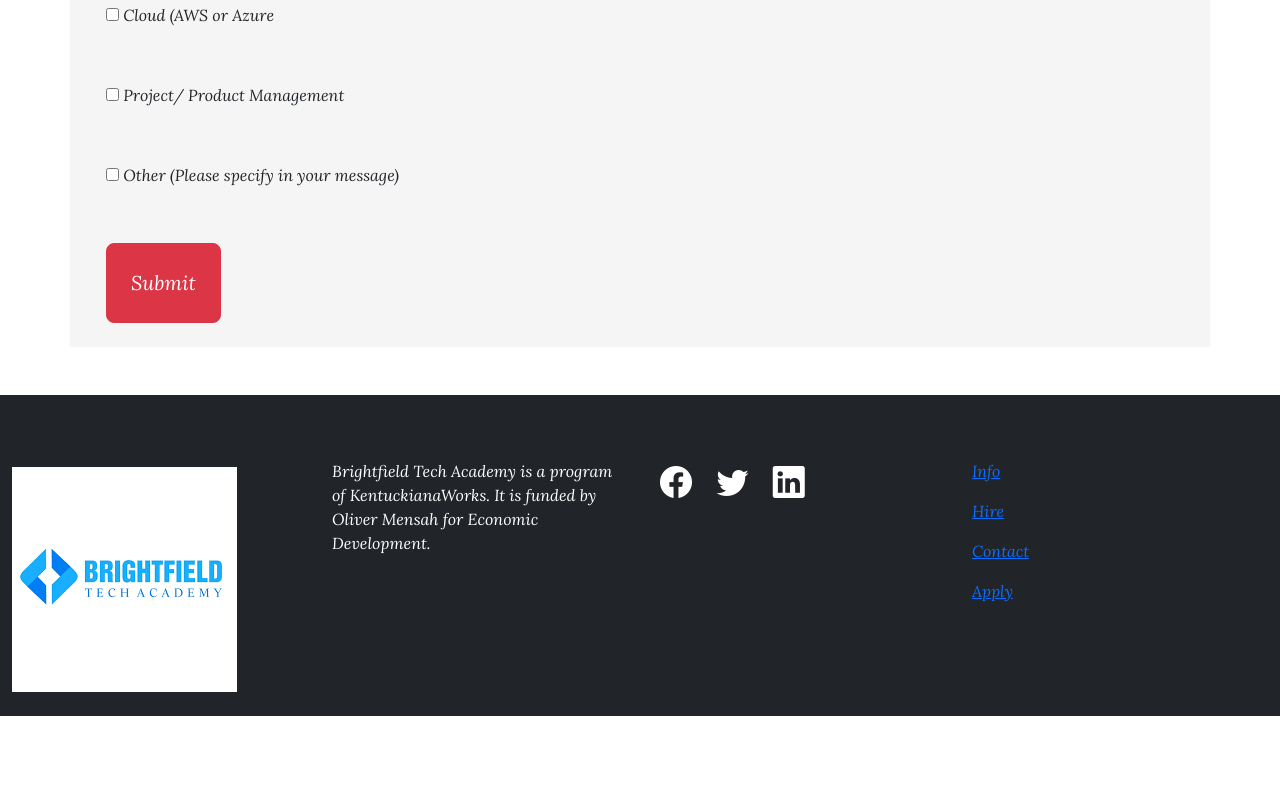
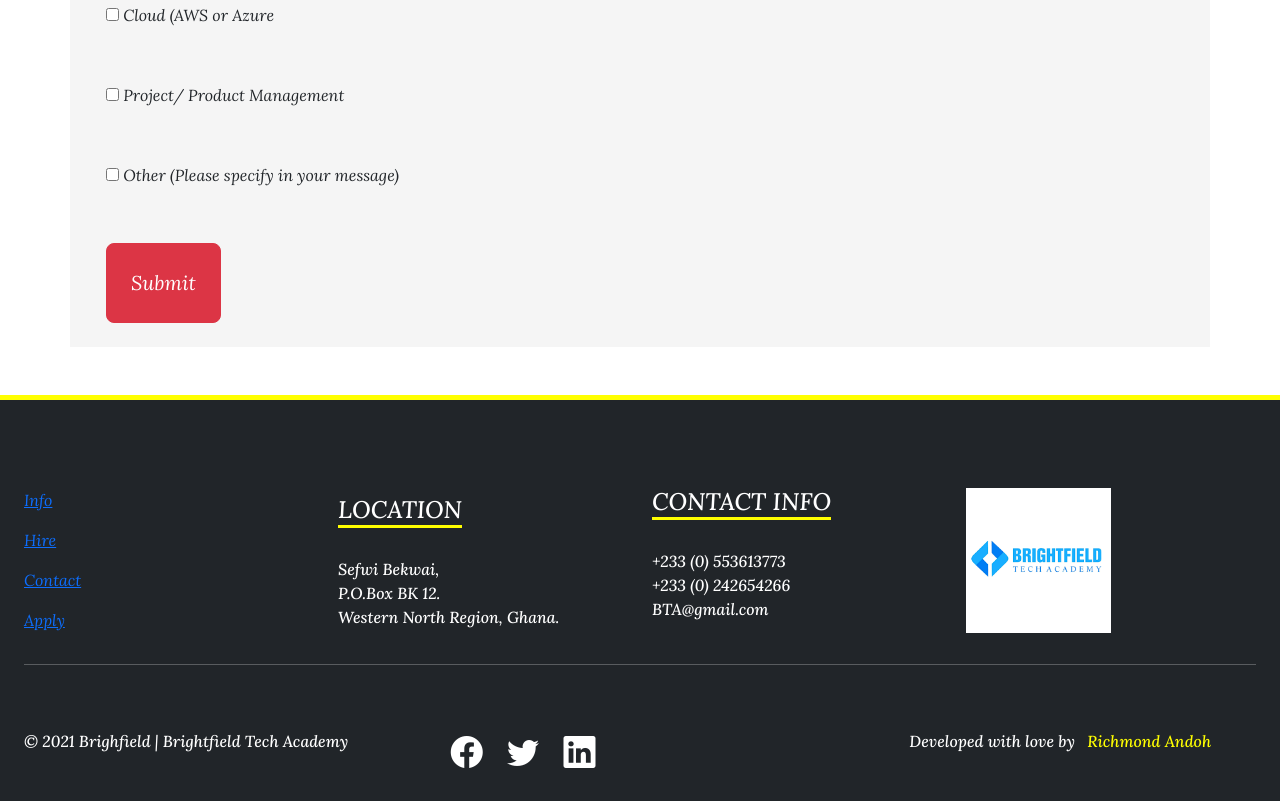
Before and after one commit to Richmond-Andoh/BTA-Webpage, a plain HTML site: page src/mentor.html in a window 1280 px wide. Shown: the part 4514-5315 px from the top of the page. Before the commit the page ends 5230 px from the top, so only its background shows below. Drawn offline with nearby package versions, Linux system fonts and the light colour scheme.

Commit message:
modified files

```diff
--- a/src/mentor.html
+++ b/src/mentor.html
@@ -317,33 +317,45 @@
     </div>
 
 
-    <footer class="mt-5 bg-dark text-white">
-        <div class="container-fluid mt-5">
-            <div class="row">
-                <div class="col col-sm-3">
-                    <div class="logo py-4 mt-5">
-                        <img src="../images/BTA-Logo.png" class="img-fluid">
+    <footer class="bg-dark p-4 text-white" style="border-top: 5px solid yellow;">
+        <div class="row pt-5">
+            <div class="col pt-3">
+                <p><a href="#">Info</a></p>
+                <p><a href="./src/hire.html">Hire</a></p>
+                <p><a href="./src/contact.html">Contact</a></p>
+                <p><a href="./src/apply.html">Apply</a></p>
+            </div>
+            <div class="col pt-4">
+                <h4><span style="border-bottom: 3px solid yellow;">LOCATION</span></h4>
+                <P class="pt-4" style="font-weight: 500;">Sefwi Bekwai, <br> P.O.Box BK 12. <br> Western North Region, Ghana.
+                </P>
+            </div>
+            <div class="col pt-3">
+                <h4><span style="border-bottom: 3px solid yellow;"> CONTACT INFO</span></h4>
+                <p class="pt-4" style="font-weight: 500;">+233 (0) 553613773 <br> +233 (0) 242654266 <br>
+                    <a href="#" style="color: white; text-decoration: none;"> BTA@gmail.com</a>
+                </p>
+            </div>
+            <div class="col pt-3">
+                <img src="../images/BTA-Logo.png" class="img-fluid" style="width: 50%;">
             </div>
         </div>
-
-                <div class="col col-sm-3">
-                    <p class="mt-3 pt-5">
-                        Brightfield Tech Academy is a program of KentuckianaWorks. It is funded by Oliver Mensah for Economic Development.
-                    </p>
+        <hr>
+        <div class="row  pt-5">
+            <div class="col">
+                <p style="color: white; font-weight: 500;">© 2021 Brighfield | Brightfield Tech Academy</p>
             </div>
-                <div class="col col-sm-3 pt-5 mt-3">
+            <div class="col">
                 <div class="social-media fs-2">
                     <i class="bi bi-facebook m-2"></i>
                     <i class="bi bi-twitter m-2"></i>
                     <i class="bi bi-linkedin m-2"></i>
                 </div>
             </div>
-                <div class="col col-sm-3 pt-5 mt-3">
-                    <p><a href="#">Info</a></p>
-                    <p><a href="#">Hire</a></p>
-                    <p><a href="#">Contact</a></p>
-                    <p><a href="#">Apply</a></p>
-                </div>
+            <div class="col">
+                <p style="color: white; font-weight: 500;" class="ps-5">
+                    Developed with love by <span style="color: yellow;" class="ps-2">Richmond Andoh</span>
+                </p>
             </div>
         </div>
     </footer>
```
Also changed, not shown: index.html (+44 -2 lines), src/apply.html (+30 -18 lines), src/contact.html (+30 -18 lines), src/hire.html (+30 -18 lines), src/learn.html (+32 -18 lines). Lines whose indentation alone changed are shown as unchanged.
